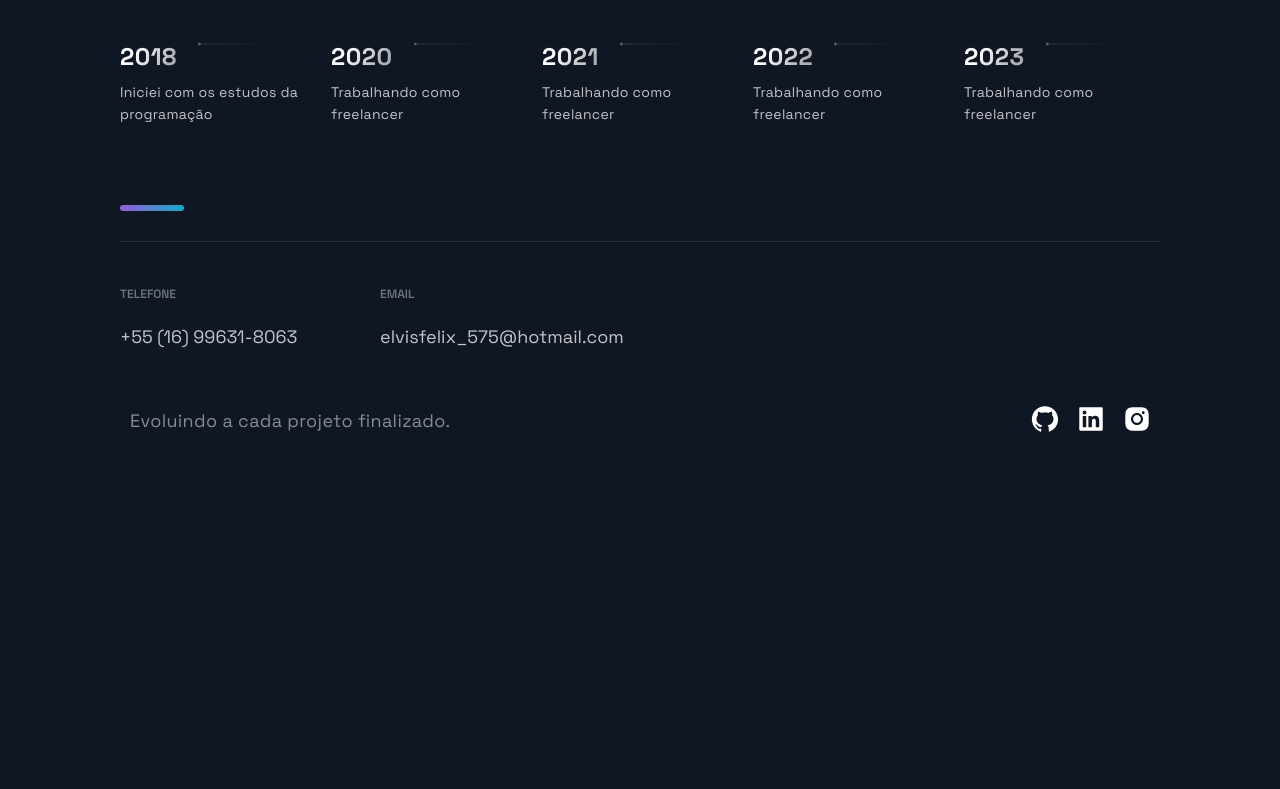
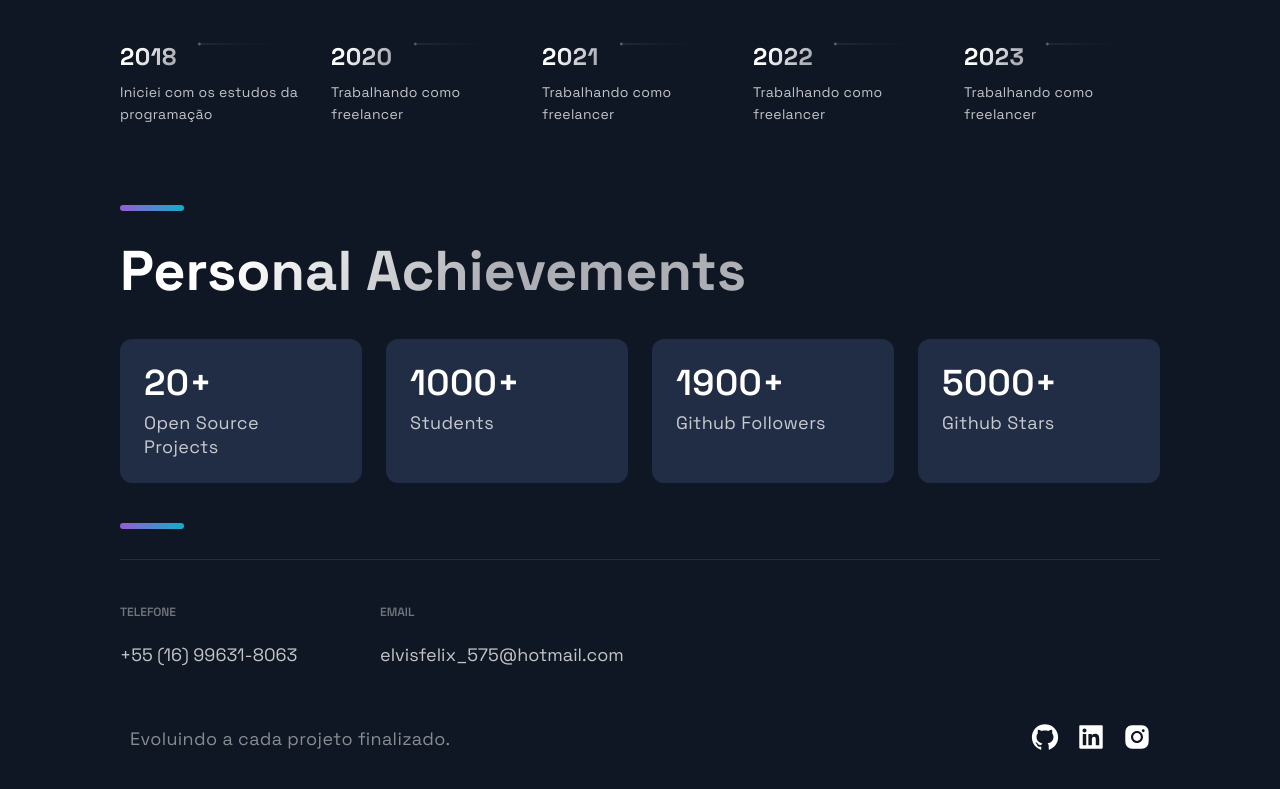
Before and after one commit to ElvisFelix-dev/elvisfelix-portfolio, a Next.js app: page / in a window 1280 px wide. Shown: the part 4605-5394 px from the top of the page. Before the commit the page ends 5102 px from the top, so only its background shows below. Built offline with nearby package versions, Linux system fonts and the light colour scheme.

Commit message:
Update Layout.js

```diff
--- a/src/layout/Layout.js
+++ b/src/layout/Layout.js
@@ -2,6 +2,7 @@ import React from 'react'
 
 import Footer from '../components/Footer/Footer'
 import Header from '../components/Header/Header'
+import Acomplishments from '../components/Acomplishments/Acomplishments'
 import { Container } from './LayoutStyles'
 
 export const Layout = ({children}) => {
@@ -9,6 +10,7 @@ export const Layout = ({children}) => {
     <Container>
      <Header/>
      <main>{children}</main>
+      <Acomplishments />
      <Footer/>
     </Container>
   )
```
